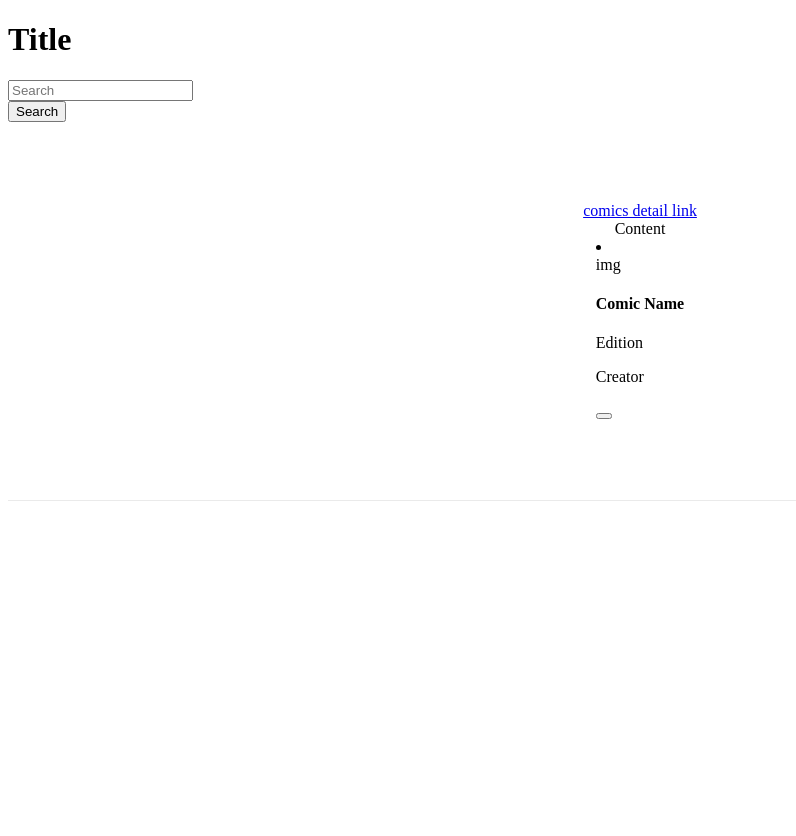
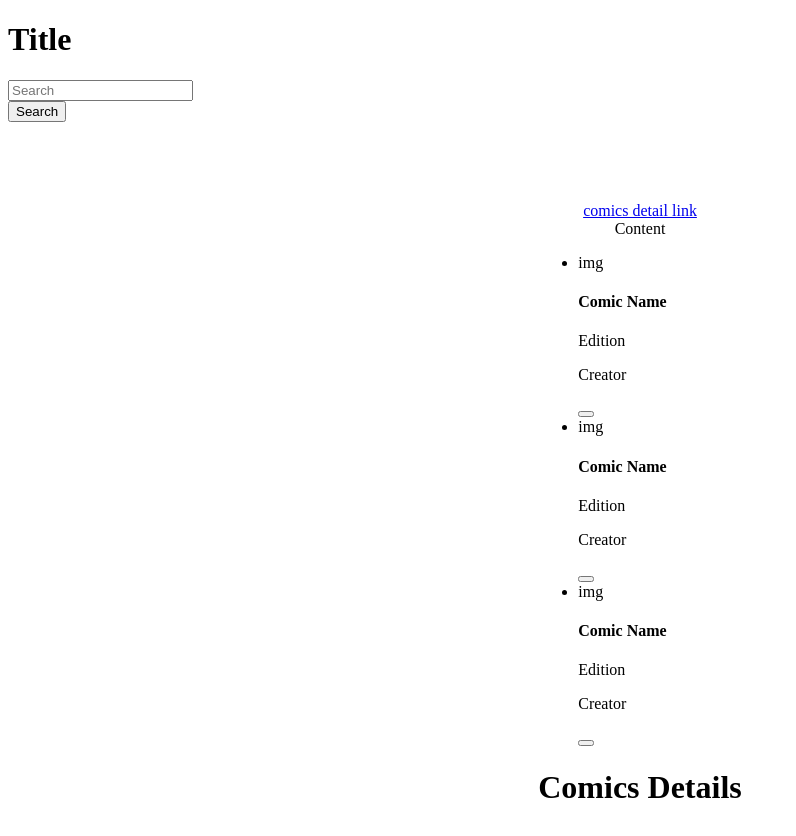
Before and after one commit to SergioDBA/marvel-app, a Next.js app: page / in a window 1280 px wide. Shown: the top 836 px of the page, without its empty margins (0-796 px from the left). Before the commit the page ends 800 px from the top, so only its background shows below. Built offline with nearby package versions, Linux system fonts and the light colour scheme; no server answers.

Commit message:
Add first comic list

```diff
--- a/components/comics/ComicsList.js
+++ b/components/comics/ComicsList.js
@@ -1,8 +1,38 @@
+import ComicItem from "./ComicItem";
+
 const ComicsList = () => {
+  const DUMMY_COMICS = [
+    {
+      id: "id1",
+      title: "ComicName1",
+      creator: "someName1",
+      series: "Serie1",
+      price: 1000,
+    },
+    {
+      id: "id1",
+      title: "ComicName2",
+      creator: "someName2",
+      series: "Serie2",
+      price: 2000,
+    },
+    {
+      id: "id1",
+      title: "ComicName3",
+      creator: "someName3",
+      series: "Serie3",
+      price: 3000,
+    },
+  ];
+
+  const comicList = DUMMY_COMICS.map((comic) => <ComicItem key={comic.id} />);
+
   return (
-    <>
+    <div>
+      <ul>{comicList}</ul>
+
       <h1>Comics Details</h1>
-    </>
+    </div>
   );
 };
 
--- a/pages/index.js
+++ b/pages/index.js
@@ -4,6 +4,7 @@ import Image from "next/image";
 import styles from "../styles/Home.module.css";
 import SearchBar from "../components/navigation-bar/SearchBar";
 import ComicItem from "../components/comics/ComicItem";
+import ComicsList from "../components/comics/ComicsList";
 
 const HomePage = () => {
   const fetchComics = async () => {
@@ -33,7 +34,7 @@ const HomePage = () => {
       <main className={styles.main}>
         <Link href="/comics-details">comics detail link</Link>
         <article>Content</article>
-        <ComicItem />
+        <ComicsList />
       </main>
 
       <footer className={styles.footer}></footer>
```
Also changed, not shown: components/comics/ComicItem.js (+7 -0 lines).
